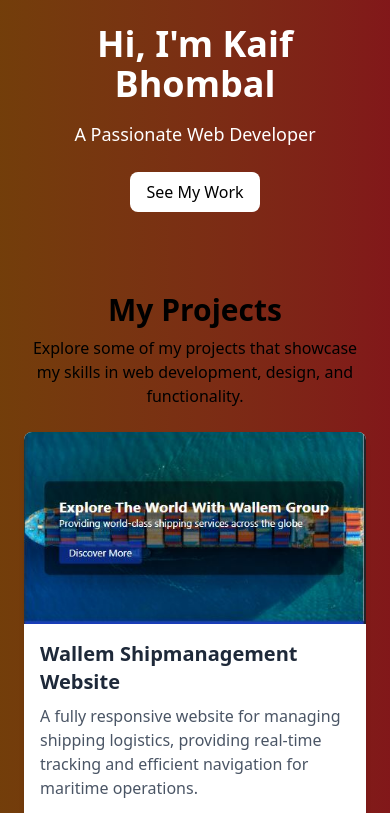
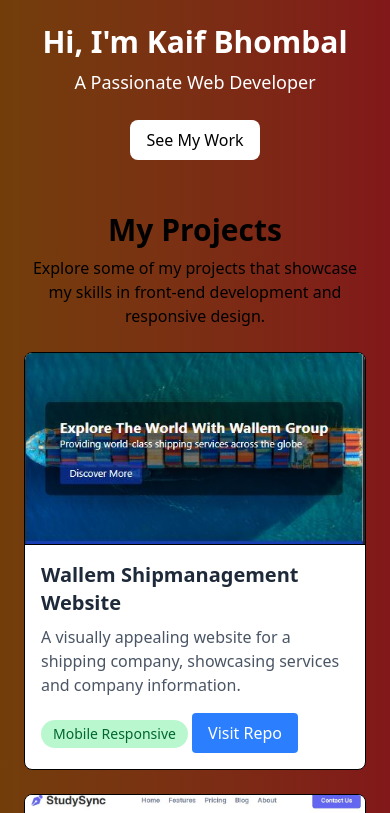
Before and after one commit to Skaif-123/Portfolio-website, a website: page index.html in a window 390 px wide. Both pictures are taken after a click on the button "See My Work". Shown: the top 813 px of the page. Drawn offline with Linux system fonts and the light colour scheme.

Commit message:
Made website more responsive

```diff
--- a/index.html
+++ b/index.html
@@ -7,8 +7,8 @@
 </head>
 <body class="bg-gradient-to-r from-yellow-900 to-red-900 text-white min-h-screen">
 <header class="p-6 text-center">
-    <h1 class="text-4xl md:text-6xl font-bold">Hi, I'm Kaif Bhombal</h1>
-    <p class="mt-4 text-lg">A Passionate Web Developer</p>
+    <h1 class="text-3xl md:text-6xl font-bold">Hi, I'm Kaif Bhombal</h1>
+    <p class="mt-2 md:mt-4 text-lg">A Passionate Web Developer</p>
     <button id="seeWork" class="text-black bg-white mt-6 px-4 py-2 rounded-lg transition hover:bg-gray-300 hover:font-bold">
         See My Work
     </button>
--- a/script.js
+++ b/script.js
@@ -1,22 +1,22 @@
 document.getElementById('seeWork').addEventListener('click', () => {
    const contentDiv = document.getElementById('content');
    contentDiv.innerHTML = `
-        <div class="mt-8">
+    <div class="mt-1">
       <h2 class="text-3xl text-black font-bold text-center">My Projects</h2>
       <p class="text-black text-center mt-2">
-            Explore some of my projects that showcase my skills in web development, design, and functionality.
+        Explore some of my projects that showcase my skills in front-end development and responsive design.
       </p>
       <div class="container mx-auto grid grid-cols-1 md:grid-cols-3 gap-6 mt-6">
 
         <!-- Card 1: Wallem Shipmanagement Website -->
-            <div class="card bg-white rounded-lg shadow-md overflow-hidden transition-transform transform hover:scale-105">
+        <div class="card bg-white border border-black rounded-lg overflow-hidden">
           <a href="https://skaif-123.github.io/Wallem-Shipmanagement-website/" target="_blank">
-                <img src="./img/wallem%20website.JPG" alt="Wallem Shipmanagement Website" class="w-full h-48 object-cover">
+            <img src="./img/wallem%20website.JPG" alt="Wallem Shipmanagement Website" class="w-full h-48 object-cover border-b border-black">
           </a>
           <div class="p-4">
             <h2 class="text-xl font-semibold text-gray-800">Wallem Shipmanagement Website</h2>
             <p class="text-gray-600 mt-2">
-                  A fully responsive website for managing shipping logistics, providing real-time tracking and efficient navigation for maritime operations.
+              A visually appealing website for a shipping company, showcasing services and company information.
             </p>
             <span class="inline-block mt-2 px-3 py-1 bg-green-200 text-green-800 rounded-full text-sm">
               Mobile Responsive
@@ -29,14 +29,14 @@
         </div>
 
         <!-- Card 2: StudySync Project -->
-            <div class="card bg-white rounded-lg shadow-md overflow-hidden transition-transform transform hover:scale-105">
+        <div class="card bg-white border border-black rounded-lg overflow-hidden">
           <a href="https://skaif-123.github.io/StudySync-Project/" target="_blank">
-                <img src="./img/studySync.JPG" alt="StudySync Project" class="w-full h-48 object-cover">
+            <img src="./img/studySync.JPG" alt="StudySync Project" class="w-full h-48 object-cover border-b border-black">
           </a>
           <div class="p-4">
             <h2 class="text-xl font-semibold text-gray-800">StudySync Project</h2>
             <p class="text-gray-600 mt-2">
-                  An innovative platform designed for study groups, enabling seamless collaboration, resource sharing, and scheduling to enhance group learning.
+              A simple web project demonstrating clean UI design and responsive layouts for study resources.
             </p>
             <span class="inline-block mt-2 px-3 py-1 bg-green-200 text-green-800 rounded-full text-sm">
               Mobile Responsive
@@ -49,16 +49,16 @@
         </div>
 
         <!-- Card 3: Educational Website -->
-            <div class="card bg-white rounded-lg shadow-md overflow-hidden transition-transform transform hover:scale-105">
+        <div class="card bg-white border border-black rounded-lg overflow-hidden">
           <a href="https://skaif-123.github.io/EducationalWebsite/" target="_blank">
-                <img src="./img/educational.JPG" alt="Educational Website" class="w-full h-48 object-cover">
+            <img src="./img/educational.JPG" alt="Educational Website" class="w-full h-48 object-cover border-b border-black">
           </a>
           <div class="p-4">
             <h2 class="text-xl font-semibold text-gray-800">Educational Website</h2>
             <p class="text-gray-600 mt-2">
-                  A modern educational portal offering interactive lessons, a rich multimedia library, and an intuitive interface for both teachers and students.
+              A basic educational website featuring static pages with a clean and responsive design.
             </p>
-                <span class="inline-block mt-2 px-3 py-1 bg-red-200 text-green-800 rounded-full text-sm">
+            <span class="inline-block mt-2 px-3 py-1 bg-red-200 text-red-800 rounded-full text-sm">
               Desktop-only
             </span>
             <a href="https://github.com/Skaif-123/EducationalWebsite" target="_blank"
@@ -69,16 +69,16 @@
         </div>
 
         <!-- Card 4: Semantic Web Project -->
-            <div class="card bg-white rounded-lg shadow-md overflow-hidden transition-transform transform hover:scale-105">
+        <div class="card bg-white border border-black rounded-lg overflow-hidden">
           <a href="https://skaif-123.github.io/Website-using-semantic-Tags/" target="_blank">
-                <img src="./img/semantic.JPG" alt="Semantic Web Project" class="w-full h-48 object-cover">
+            <img src="./img/semantic.JPG" alt="Semantic Web Project" class="w-full h-48 object-cover border-b border-black">
           </a>
           <div class="p-4">
             <h2 class="text-xl font-semibold text-gray-800">Semantic Web Project</h2>
             <p class="text-gray-600 mt-2">
-                  A showcase of clean and semantic HTML5 techniques aimed at improving accessibility and SEO through well-structured code.
+              A practice project focusing on semantic HTML5 tags for accessibility and clean code structure.
             </p>
-                <span class="inline-block mt-2 px-3 py-1 bg-red-200 text-green-800 rounded-full text-sm">
+            <span class="inline-block mt-2 px-3 py-1 bg-red-200 text-red-800 rounded-full text-sm">
               Desktop-only
             </span>
             <a href="https://github.com/Skaif-123/Website-using-semantic-Tags" target="_blank"
@@ -89,16 +89,16 @@
         </div>
 
         <!-- Card 5: NutriDelight DryFruit Shop -->
-            <div class="card bg-white rounded-lg shadow-md overflow-hidden transition-transform transform hover:scale-105">
+        <div class="card bg-white border border-black rounded-lg overflow-hidden">
           <a href="https://skaif-123.github.io/NutriDelight-DryFruit-Shop/" target="_blank">
-                <img src="./img/dryfruits.JPG" alt="NutriDelight DryFruit Shop" class="w-full h-48 object-cover">
+            <img src="./img/dryfruits.JPG" alt="NutriDelight DryFruit Shop" class="w-full h-48 object-cover border-b border-black">
           </a>
           <div class="p-4">
             <h2 class="text-xl font-semibold text-gray-800">NutriDelight DryFruit Shop</h2>
             <p class="text-gray-600 mt-2">
-                  An elegant e-commerce solution for a dry fruit shop, featuring a visually appealing product showcase, smooth checkout process, and secure payment integration.
+              A simple e-commerce UI for displaying dry fruits with a visually appealing design.
             </p>
-                <span class="inline-block mt-2 px-3 py-1 bg-red-200 text-green-800 rounded-full text-sm">
+            <span class="inline-block mt-2 px-3 py-1 bg-red-200 text-red-800 rounded-full text-sm">
               Desktop-only
             </span>
             <a href="https://github.com/Skaif-123/NutriDelight-DryFruit-Shop" target="_blank"
@@ -109,16 +109,16 @@
         </div>
 
         <!-- Card 6: Task Manager Project -->
-            <div class="card bg-white rounded-lg shadow-md overflow-hidden transition-transform transform hover:scale-105">
+        <div class="card bg-white border border-black rounded-lg overflow-hidden">
           <a href="https://github.com/Skaif-123/Task-Manager-project" target="_blank">
-                <img src="./img/taskmanager.JPG" alt="Task Manager Project" class="w-full h-48 object-cover">
+            <img src="./img/taskmanager.JPG" alt="Task Manager Project" class="w-full h-48 object-cover border-b border-black">
           </a>
           <div class="p-4">
             <h2 class="text-xl font-semibold text-gray-800">Task Manager Project</h2>
             <p class="text-gray-600 mt-2">
-                  A sophisticated task management tool built to optimize productivity, featuring real-time updates, priority management, and an intuitive interface for efficient task tracking.
+              A basic task management tool with a simple UI for adding and organizing tasks.
             </p>
-                <span class="inline-block mt-2 px-3 py-1 bg-red-200 text-green-800 rounded-full text-sm">
+            <span class="inline-block mt-2 px-3 py-1 bg-red-200 text-red-800 rounded-full text-sm">
               Desktop-only
             </span>
             <a href="https://github.com/Skaif-123/Task-Manager-project" target="_blank"
```
Also changed, not shown: output.css. Lines whose indentation alone changed are shown as unchanged.
